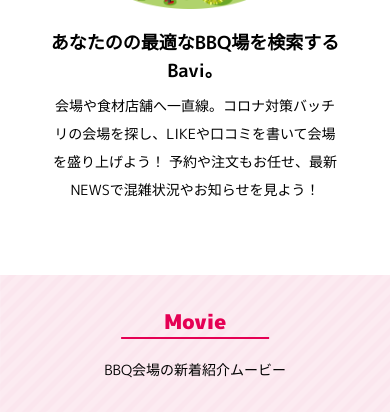
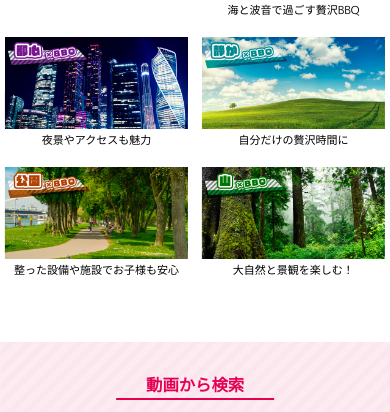
Before and after one commit to under-rise/Bavi, a PHP site: page / in a window 390 px wide. Shown: the part 1293-1705 px from the top of the page. Run offline with PHP 8.4, Linux system fonts and the light colour scheme; style sheets or scripts are compiled from the project's sources.

Commit message:
・ロケーションで検索の追加 ・トップページ見出しの変更 ・見出しフォントサイズのcss修正

```diff
--- a/index.html
+++ b/index.html
@@ -8,8 +8,8 @@
 	<meta name="description" content="">
 	<title>日本最大級のBBQプラットフォーム Bavi</title>
 	<link rel="stylesheet" href="resources/css/sanitize.css">
-	<link rel="stylesheet" href="resources/css/base.css?1.1">
-	<link rel="stylesheet" href="resources/css/base_sp.css">
+	<link rel="stylesheet" href="resources/css/base.css?1.3">
+	<link rel="stylesheet" href="resources/css/base_sp.css?1.1">
 	<link rel="stylesheet" href="resources/css/top.css?1.2">
 	<link rel="stylesheet" href="resources/css/top_sp.css?1.5">
 	<link rel="stylesheet" href="resources/slick/slick.css" />
@@ -120,7 +120,7 @@
 		</section>
 
 		<section id="search" class="cont">
-			<h2><img src="resources/images/top/search_h2.png" alt="BBQ場" />BBQ場</h2>
+			<h2><img src="resources/images/top/search_h2.png" alt="BBQ場" />地図から検索</h2>
 
 
 			<div>
@@ -225,41 +225,39 @@
 						<dd><a href="">鹿児島県</a></dd>
 					</dl>
 
-                    <dl class="okinawa">
+     <dl class="okinawa">
 						<dt>沖縄エリア</dt>
-						<dd><a href="">沖縄本島</a></dd>
-						<dd><a href="">離島</a></dd>
+						<dd><a href="/venue_list.html">沖縄本島</a></dd>
+						<dd><a href="/venue_list.html">離島</a></dd>
 					</dl>
 				</div>
 			</div>
 		</section>
 
 
-        <section id="about" class="cont">
+		<section id="location" class="cont">
+			<h2>ロケーションから検索</h2>
 
-            <div class="inr clearfix">
+            <p>あなたにあったロケーションからBBQ場を検索！</p>
 
-                <h2>What's Bavi</h2>
-
-                <div class="sec_l">
-                <img src="resources/images/top/about_img.png">
-                </div>
-
-                <div class="sec_r">
-                    <h3>あなたのの最適なBBQ場を検索するBavi。</h3>
-                    <p>会場や食材店舗へ一直線。コロナ対策バッチリの会場を探し、LIKEや口コミを書いて会場を盛り上げよう！
-予約や注文もお任せ、最新NEWSで混雑状況やお知らせを見よう！</p>
-                </div>
+            <div class="inr">
+            <ul>
+            <li><a href="https://bavi.jp/spot?option_id%5B1%5D%5B%5D=1&word=&order="><img src="resources/images/top/location_001.jpg" alt="川×BBQ"></a><p>川遊びや自然を満喫</p></li>
+            <li><a href="https://bavi.jp/spot?option_id%5B1%5D%5B%5D=2&word=&order="><img src="resources/images/top/location_002.jpg" alt="海×BBQ"></a><p>海と波音で過ごす贅沢BBQ</p></li>
+            <li><a href="https://bavi.jp/spot?option_id%5B1%5D%5B%5D=3&word=&order="><img src="resources/images/top/location_003.jpg" alt="都心×BBQ"></a><p>夜景やアクセスも魅力</p></li>
+            <li><a href="https://bavi.jp/spot?option_id%5B1%5D%5B%5D=4&word=&order="><img src="resources/images/top/location_004.jpg" alt="静か×BBQ"></a><p>自分だけの贅沢時間に</p></li>
+            <li><a href="https://bavi.jp/spot?option_id%5B1%5D%5B%5D=5&word=&order="><img src="resources/images/top/location_005.jpg" alt="公園×BBQ"></a><p>整った設備や施設でお子様も安心</p></li>
+            <li><a href="https://bavi.jp/spot?option_id%5B1%5D%5B%5D=32&word=&order="><img src="resources/images/top/location_006.jpg" alt="山×BBQ"></a><p>大自然と景観を楽しむ！</p></li>
+            </ul>
 
             </div>
 
+        </section>
 
-
-        </section>
 
         <!--▼▼▼20210818追加-->
 		<section id="youtube" class="cont">
-			<h2>Movie</h2>
+			<h2>動画から検索</h2>
 
             <p>BBQ会場の新着紹介ムービー</p>
 
--- a/resources/css/base.css
+++ b/resources/css/base.css
@@ -424,7 +424,6 @@ transform:rotate(45deg);
 	border-radius: 10px;
 }
 
-
 /* .slick */
 .slick{
 	max-width:650px;
@@ -737,10 +736,11 @@ article.fixed.result_list{
 	padding:40px 0 60px;
 	transform: rotate(0.03deg);
 }
-.cont h2{
-	width:231px;
+.cont h2 {
+	display: inline-block;
+	padding: 0 30px 0 30px;
 	margin:0 auto 40px;
-	font-size:32px;
+	font-size:24px;
 	font-weight:900;
 	color:#e50054;
 	border-bottom:3px solid #e50054;
--- a/resources/css/base_sp.css
+++ b/resources/css/base_sp.css
@@ -204,7 +204,6 @@ img{
 }
 
 
-/* .slick */
 .slick{
 	width:94%;
 	margin:20px auto 0;
@@ -424,9 +423,8 @@ article.fixed.result_list{
 	transform: rotate(0.03deg);
 }
 .cont h2{
-	width:38%;
 	margin:0 auto 20px;
-	font-size:5.2vw;
+	font-size:4.2vw;
 	font-weight:900;
 	color:#e50054;
 	border-bottom:2px solid #e50054;
--- a/resources/css/top.css
+++ b/resources/css/top.css
@@ -51,7 +51,11 @@
 /* #mainVisual */
 #mainVisual.cont { padding: 10px 0 10px 0;}
 
-
+/* location*/
+#location { }
+#location ul { margin-top: 30px; display: flex; flex-wrap: wrap; justify-content: space-between;}
+#location ul li { width: 49.5%; margin-bottom: 2%; padding: 5px; border-radius: 7px; background: #fff; }
+#location ul li p { font-size: 11px; margin-top: 3px;}
 
 /* #news */
 #news{
```
Also changed, not shown: resources/images/top/location_001.jpg (added), resources/images/top/location_003.jpg (added), resources/images/top/location_004.jpg (added), resources/images/top/location_005.jpg (added), resources/images/top/location_006.jpg (added), resources/images/top/slider_001.jpg (added), resources/images/top/slider_002.jpg (added), resources/images/top/slider_003.jpg (added).
